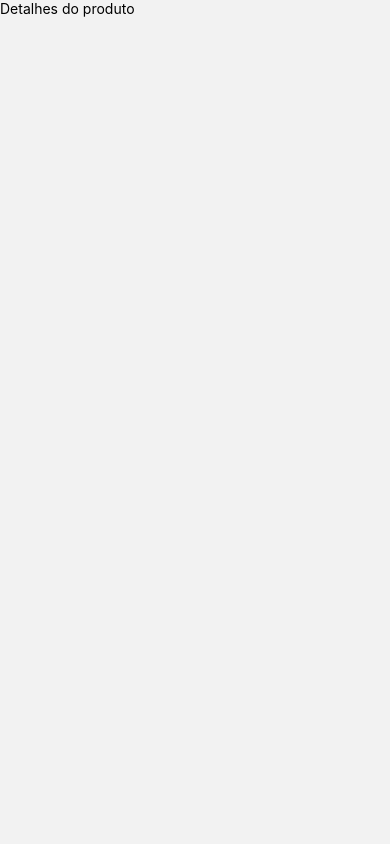
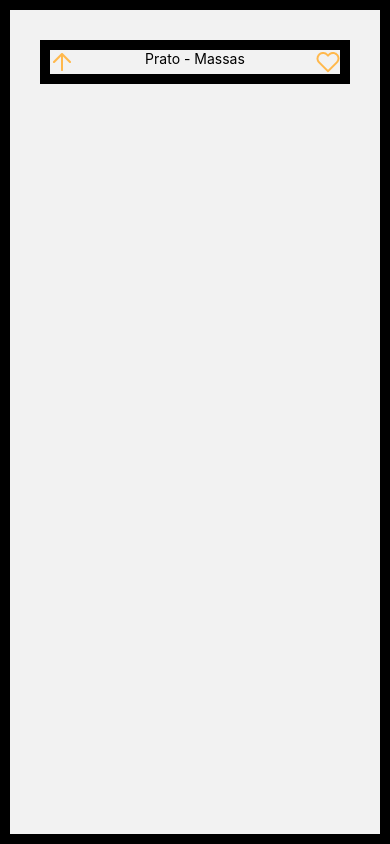
Before and after one commit to jvmonteiroo/app-delivery, a React Native app: screen /ProductDetails in a window 390 px wide. Built offline with nearby package versions, Linux system fonts and the light colour scheme.

Commit message:
nova tela ProductDetails se iniciando

```diff
--- a/images.ts
+++ b/images.ts
@@ -4,5 +4,7 @@ export const images = {
     logo:require("./src/images/logo.png"),
     pizza:require("./src/images/pizza.png"),
     group:require("./src/images/group.png"),
-    produto:require("./src/images/produto.png")
+    produto:require("./src/images/produto.png"),
+    Voltar:require("./src/images/Voltar.png"),
+    Favoritos:require("./src/images/Favoritos.png")
 }
--- a/src/screens/ProductDetails/index.tsx
+++ b/src/screens/ProductDetails/index.tsx
@@ -1,8 +1,31 @@
-import { Text } from "react-native"
+import { Text, View, StyleSheet, Image } from "react-native";
+import { images } from '../../../images';
 
 
 export default function ProductDetails (){
     return(
-        <Text>Detalhes do produto</Text>
+        <View style={styles.container}>
+            <View style={styles.parteDeCimaPorBaixo}>
+                <Image source={images.Voltar}/>
+                <Text>
+                    Prato - Massas
+                </Text>
+                <Image source={images.Favoritos}/>
+            </View>
+        </View>
     )
 }
+
+const styles = StyleSheet.create({
+    container: {
+        flex: 1,
+        borderWidth:10,
+        padding: 30,
+
+    },
+    parteDeCimaPorBaixo: {
+        borderWidth:10,
+        justifyContent: 'space-between',
+        flexDirection: 'row'
+    }
+})
```
Also changed, not shown: src/images/Favoritos.png (added), src/images/Voltar.png (added).
